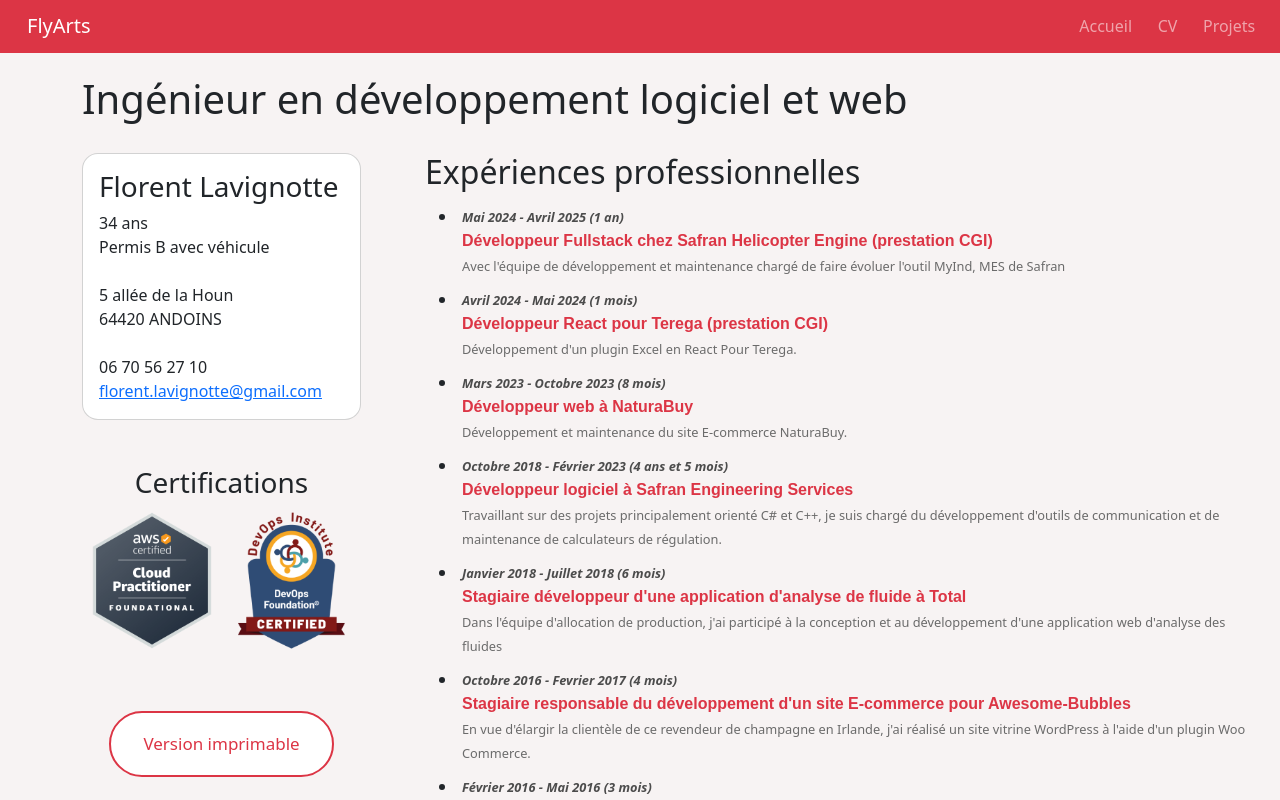
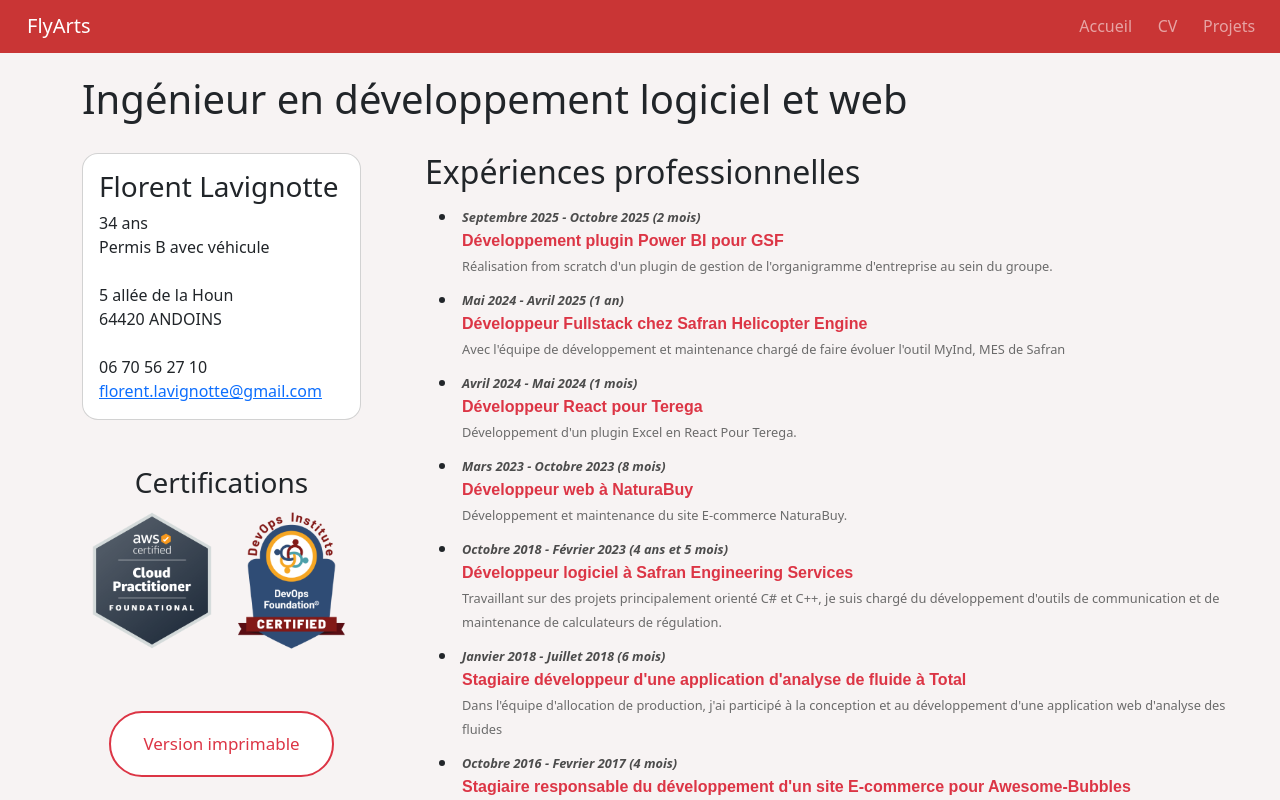
Before and after one commit to Sparky783/flyarts-fr, an Angular app in the folder frontend/: page /cv in a window 1280 px wide. Shown: the top 800 px of the page. Built offline with nearby package versions, Linux system fonts and the light colour scheme.

Commit message:
Update CV Update a bit the design

```diff
--- a/frontend/src/app/_components/home/home.component.scss
+++ b/frontend/src/app/_components/home/home.component.scss
@@ -4,7 +4,7 @@
 	position: relative;
 	padding: 0;
 	text-align: center;
-	background: linear-gradient(60deg, rgb(201, 53, 53) 0%, rgb(193, 0, 135) 100%);
+	background: linear-gradient(60deg, #c93535 0%, #e18686 100%);
 	color: white;
 }
 
--- a/frontend/src/app/_components/layouts/header/header.component.scss
+++ b/frontend/src/app/_components/layouts/header/header.component.scss
@@ -1,5 +1,5 @@
 header .navbar {
-    background-color: #dc3545;
+    background-color: #c93535;
     padding: 0;
     border-bottom: solid 2px var(--bs-body-bg);
 }
@@ -22,8 +22,12 @@ header .navbar-nav {
     height: 100%;
 }
 
+header .navbar-nav li {
+    border-radius: 10px;
+}
+
 header .navbar-nav li:hover {
-    background-color: #c82333;
+    background-color: #b73232;
 }
 
 header .navbar-nav li a {
--- a/frontend/src/assets/cv.json
+++ b/frontend/src/assets/cv.json
@@ -3,8 +3,34 @@
         {
             "isDisplay": true,
             "hideInPaper": false,
+            "period": "Septembre 2025 - Octobre 2025 (2 mois)",
+            "title": "Développement plugin Power BI pour GSF",
+            "shortDescription": "Réalisation from scratch d'un plugin de gestion de l'organigramme d'entreprise au sein du groupe.",
+            "longDescription": "GSF avait pour souhait de développer un visuel d'organigramme spécifique aux activités du groupe et répondant à la charte graphique de ce dernier. Le plugin, connecté à leur base de données permet de charger et d'organiser automatiquement les employés sur le visuel.",
+            "skills": [
+                {
+                    "full": "TypeScript",
+                    "short": "TypeScript"
+                },
+                {
+                    "full": "Librairie PowerBI",
+                    "short": "Lib PowerBI"
+                },
+                {
+                    "full": "SVG",
+                    "short": "SVG"
+                },
+                {
+                    "full": "Git",
+                    "short": "Git"
+                }
+            ]
+        },
+        {
+            "isDisplay": true,
+            "hideInPaper": false,
             "period": "Mai 2024 - Avril 2025 (1 an)",
-            "title": "Développeur Fullstack chez Safran Helicopter Engine (prestation CGI)",
+            "title": "Développeur Fullstack chez Safran Helicopter Engine",
             "shortDescription": "Avec l'équipe de développement et maintenance chargé de faire évoluer l'outil MyInd, MES de Safran",
             "longDescription": "Au sein de la DSI, j'ai eu pour mission de mettre en place un serveur acceuillant l'outil MyInd pour un client Indien. J'ai également participé au développement de nouvelles fonctionnalités et également au maintenant de l'outil éxistant. Cette mission a été effecté dans un contexte Scrum, avec une équipe composé de français et d'indens.",
             "skills": [
@@ -46,7 +72,7 @@
             "isDisplay": true,
             "hideInPaper": false,
             "period": "Avril 2024 - Mai 2024 (1 mois)",
-            "title": "Développeur React pour Terega (prestation CGI)",
+            "title": "Développeur React pour Terega",
             "shortDescription": "Développement d'un plugin Excel en React Pour Terega.",
             "longDescription": "Courte mission pour la réalisation d'un plugin Microsoft Excel pour communiquer et récupérer des informations de leur base de données IO base.",
             "skills": [
@@ -209,7 +235,7 @@
             ]
         },
         {
-            "isDisplay": true,
+            "isDisplay": false,
             "hideInPaper": true,
             "period": "Février 2016 - Mai 2016 (3 mois)",
             "title": "Stagiaire chez Exakis, chargé de la mise en place d'un environnement Microsoft SharePoint 2016",
--- a/frontend/src/styles.scss
+++ b/frontend/src/styles.scss
@@ -60,7 +60,7 @@ body {
 .customBtn:before {
 	top: 100%;
 	left: 100%;
-	transition: all 0.7s;
+	transition: all 0.3s;
 }
 
 .customBtn:hover:before {
```
